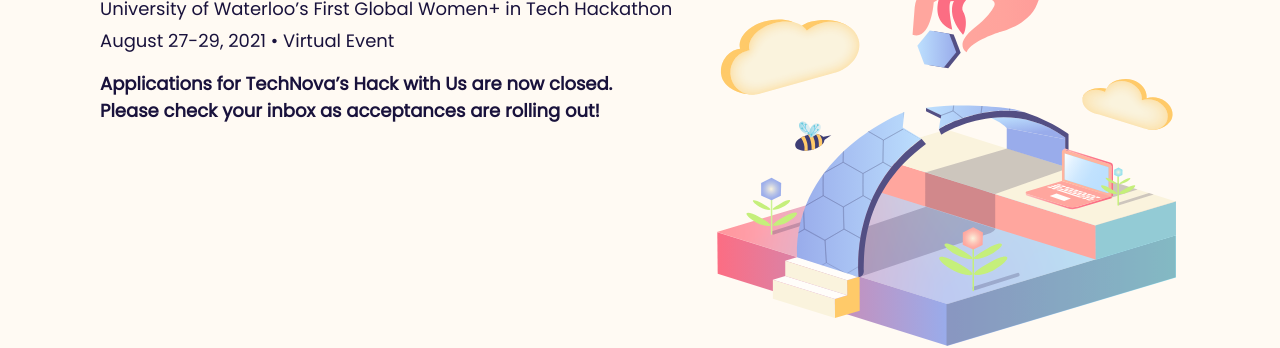
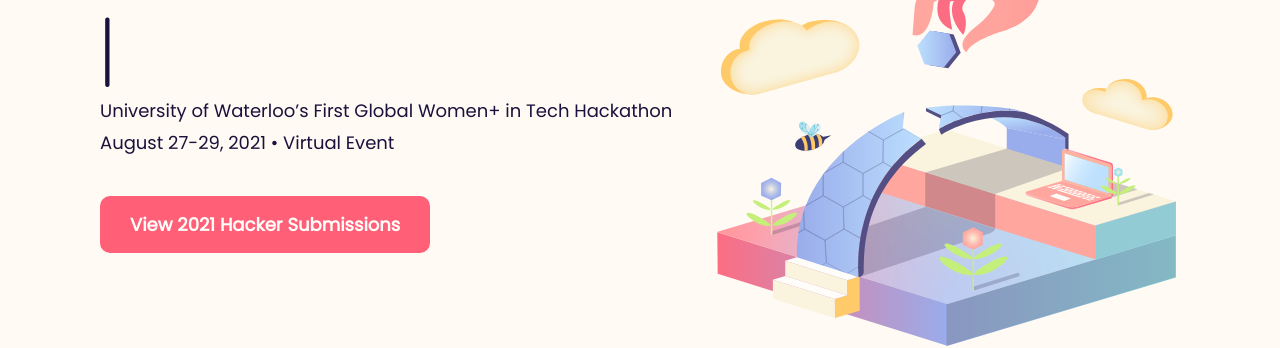
Before and after one commit to itstechnova/itstechnova.com, a React (Create React App) app: page / in a window 1280 px wide. Shown: the part 276-624 px from the top of the page. Built offline with nearby package versions, Linux system fonts and the light colour scheme.

Commit message:
add devpost button on landing page

```diff
--- a/src/resources/strings/landing.js
+++ b/src/resources/strings/landing.js
@@ -1,6 +1,8 @@
 const landing = {
     appLink: "https://docs.google.com/forms/d/e/1FAIpQLSfQt5aOA7XQqE0rjVXfwKze1WBko2CeMMn1MKfloYW7-8yYhw/viewform",
     mentorAppLink: "https://tinyurl.com/technova-21-mentor",
+    devpostLink: "https://technova2021.devpost.com/",
+    viewDevpost: "View 2021 Hacker Submissions",
     title1: "TechNova ",
     title2: "Presents",
     prepare: "Prepare",
--- a/src/sections/Landing/Landing.jsx
+++ b/src/sections/Landing/Landing.jsx
@@ -5,6 +5,7 @@ import SectionWrapper from "../../components/SectionWrapper/SectionWrapper";
 import landing from "../../resources/strings/landing";
 import bridgeTile from "../../resources/images/graphics/bridge-tile.svg";
 import chevron from "../../resources/images/icons/learn_more.svg"
+import Button from "../../components/Button/Button";
 
 const TextLoop = () => {
     const [mounted, setMounted] = useState(true);
@@ -61,8 +62,12 @@ const Landing = () => {
                         {landing.description}
                     </h4>
 
-                <h4 className="landing-apps-closed">Applications for TechNova’s Hack with Us are now closed. Please check your inbox as acceptances are rolling out! </h4>
-                <h4 className="landing-apps-closed-mobile">Applications are now closed. </h4>
+                    </div>
+                <div className="landing-button-container">
+                    <Button link={landing.devpostLink} label={landing.viewDevpost} />
+                </div>
+                <div className="landing-button-container-mobile">
+                    <Button link={landing.devpostLink} label={landing.viewDevpost} />
                 </div>
 
                 <div className="landing-graphic-container">
```
